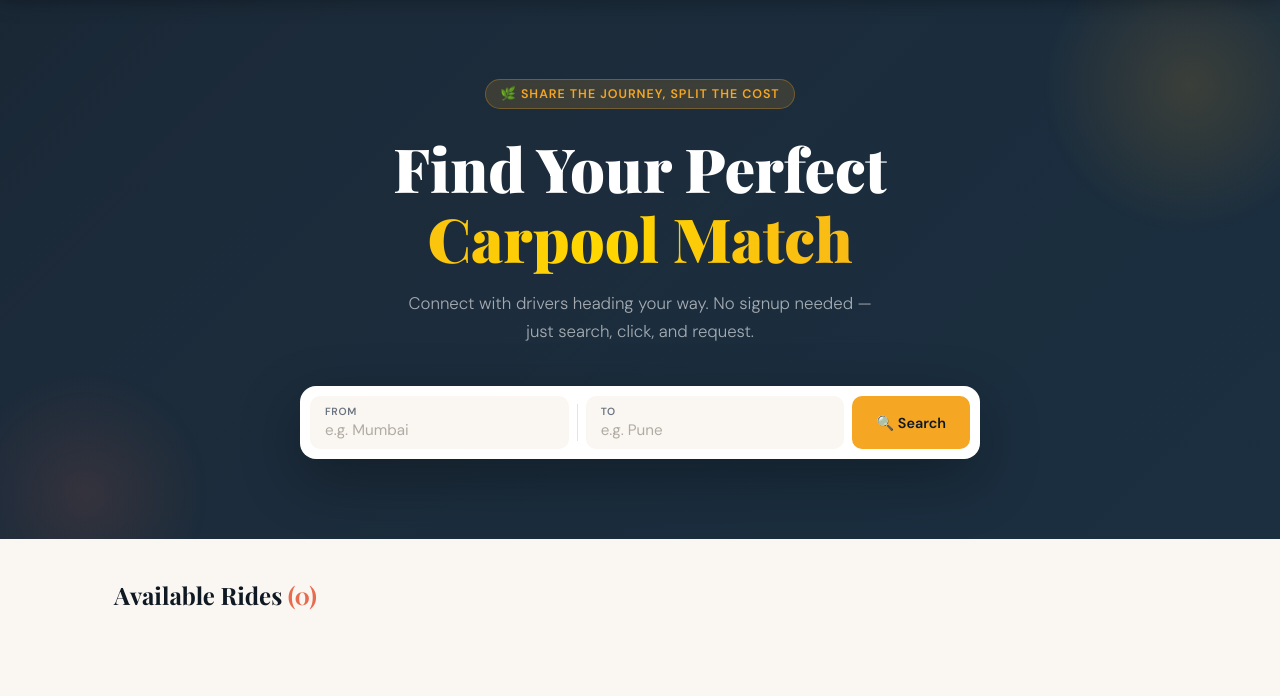
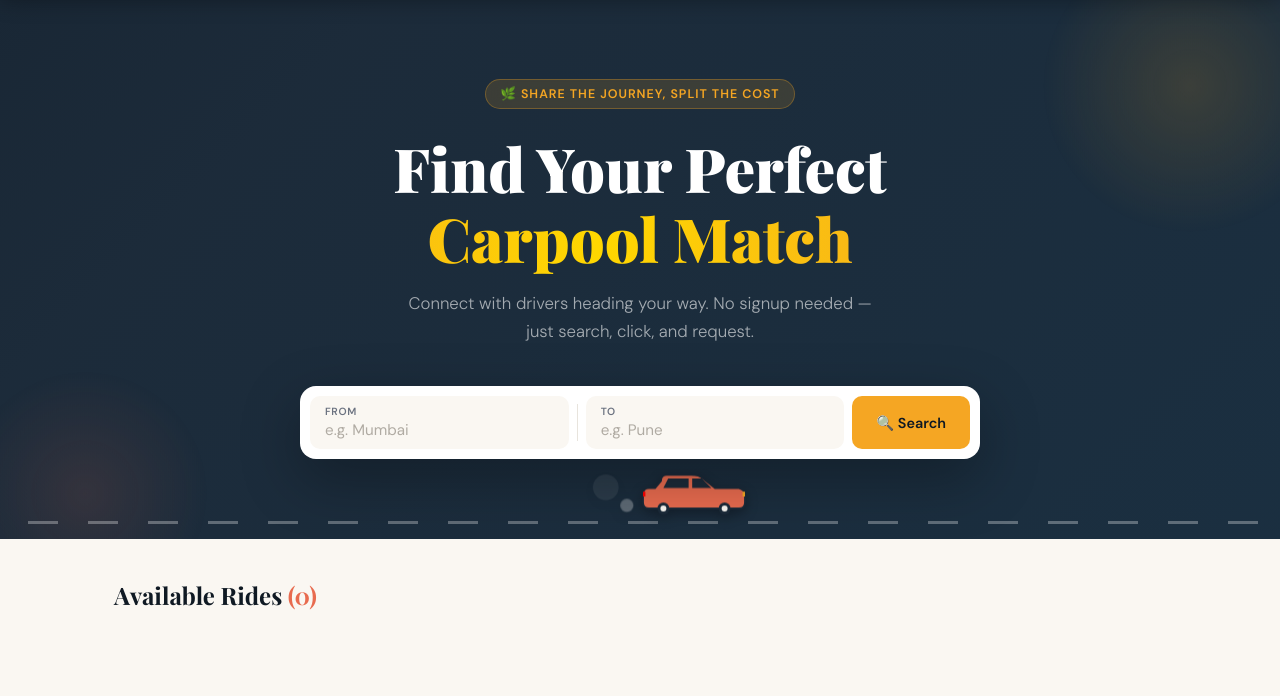
Before and after one commit to Madhu-0007/Ridepool-finder, a Flask app: template templates/index.html in a window 1280 px wide. Shown: the part 65-761 px from the top of the page. Run offline with Flask 3, Linux system fonts and the light colour scheme; the template is opened without the code that fills it, so the values that code supplies are empty.

Commit message:
ui: integrate moving car animation in hero section

```diff
--- a/templates/index.html
+++ b/templates/index.html
@@ -11,30 +11,54 @@
       <label>From</label>
       <input type="text" name="source" placeholder="e.g. Mumbai" value="{{ source }}">
     </div>
+
     <div class="search-divider"></div>
+
     <div class="search-field">
       <label>To</label>
       <input type="text" name="destination" placeholder="e.g. Pune" value="{{ destination }}">
     </div>
+
     <button type="submit" class="search-btn">
       🔍 Search
     </button>
   </form>
+  <div class="moving-car-container">
+    <div class="moving-car">
+      <!-- High-quality SVG Car -->
+      <svg viewBox="0 0 100 40" xmlns="http://www.w3.org/2000/svg" class="car-svg">
+        <path d="M10,30 L85,30 C88,30 90,28 90,25 L90,18 C90,15 88,14 85,13 L65,13 L55,5 C52,2 48,2 45,2 L25,2 C22,2 20,4 20,7 L15,13 L10,13 C7,13 5,15 5,18 L5,25 C5,28 7,30 10,30 Z" fill="#E86B4F" stroke="#1C2B3A" stroke-width="1.5" stroke-linejoin="round"/>
+        <!-- Windows -->
+        <path d="M22,13 L43,13 L43,5 L26,5 Z" fill="#1C2B3A" />
+        <path d="M46,13 L62,13 L54,5 L46,5 Z" fill="#1C2B3A" />
+        <!-- Wheels -->
+        <circle cx="22" cy="30" r="5" fill="#1C2B3A" />
+        <circle cx="22" cy="30" r="2.5" fill="#FAF7F2" />
+        <circle cx="73" cy="30" r="5" fill="#1C2B3A" />
+        <circle cx="73" cy="30" r="2.5" fill="#FAF7F2" />
+        <!-- Headlight -->
+        <path d="M88,16 L90,16 L90,20 L88,20 Z" fill="#F5A623" />
+        <!-- Tail light -->
+        <path d="M5,16 L7,16 L7,20 L5,20 Z" fill="#FF0000" />
+      </svg>
+      <!-- Exhaust Fumes -->
+      <div class="exhaust"></div>
+      <div class="exhaust exhaust2"></div>
+    </div>
+    <div class="road-line"></div>
+  </div>
 </div>
+{% endblock %}
 
-{% if not source and not destination and stats['active_rides'] > 0 %}
-<div class="stats-bar">
-  <div class="stat"><div class="stat-num">{{ stats['active_rides'] }}</div><div class="stat-label">Active Rides</div></div>
-  <div class="stat"><div class="stat-num">{{ stats['cities'] }}</div><div class="stat-label">Cities</div></div>
-  <div class="stat"><div class="stat-num">{{ stats['seats'] }}</div><div class="stat-label">Seats Shared</div></div>
-</div>
-{% endif %}
-{% endblock %}
 
 {% block content %}
 <div class="main">
+
   <div class="section-header">
-    <div class="section-title">Available Rides <span>({{ rides|length }})</span></div>
+    <div class="section-title">
+      Available Rides <span>({{ rides|length }})</span>
+    </div>
+
     <div class="filter-pills">
       {% if source or destination %}
       <a href="{{ url_for('index') }}" class="pill active">Clear Search Filter</a>
@@ -42,51 +66,83 @@
     </div>
   </div>
 
+
   <div class="rides-grid">
+
     {% if rides %}
+
         {% for ride in rides %}
+
             {% set initials = (ride['driver_name'].split(' ')[0][0] ~ (ride['driver_name'].split(' ')[1][0] if ride['driver_name'].split(' ')|length > 1 else '')) | upper %}
+
             <a href="{{ url_for('ride_detail', id=ride['id']) }}" class="ride-card">
+
               <div class="card-header">
+
                 <div class="driver-info">
                   <div class="avatar av-{{ (ride['id'] % 5) + 1 }}">{{ initials }}</div>
+
                   <div>
                     <div class="driver-name">{{ ride['driver_name'] }}</div>
                     <div class="driver-meta">Driver</div>
                   </div>
                 </div>
-                <div class="seats-badge">🪑 {{ ride['seats_available'] }} seats</div>
+
+                <div class="seats-badge">
+                  🪑 {{ ride['seats_available'] }} seats
+                </div>
+
               </div>
+
+
               <div class="route-section">
+
                 <div class="route-point">
                   <div class="route-label">From</div>
                   <div class="route-city">{{ ride['source'] }}</div>
                 </div>
+
                 <div class="route-arrow">
                   <div class="route-line"></div>
                   <span>→</span>
                 </div>
+
                 <div class="route-point" style="text-align:right">
                   <div class="route-label">To</div>
                   <div class="route-city">{{ ride['destination'] }}</div>
                 </div>
+
               </div>
+
+
               <div class="card-footer">
+
                 <div class="card-meta-items">
                   <div class="meta-item">📅 {{ ride['date'] }}</div>
                   <div class="meta-item">🕐 {{ ride['time'] }}</div>
                 </div>
-                <div class="view-btn">View →</div>
+
+                <div class="view-btn">
+                  View →
+                </div>
+
               </div>
+
             </a>
+
         {% endfor %}
+
     {% else %}
+
         <div class="empty-state" style="grid-column:1/-1">
           <div class="empty-icon">🔍</div>
           <h3>No rides found</h3>
           <p>Try a different route or check back later.</p>
         </div>
+
     {% endif %}
+
   </div>
+
 </div>
 {% endblock %}
```
